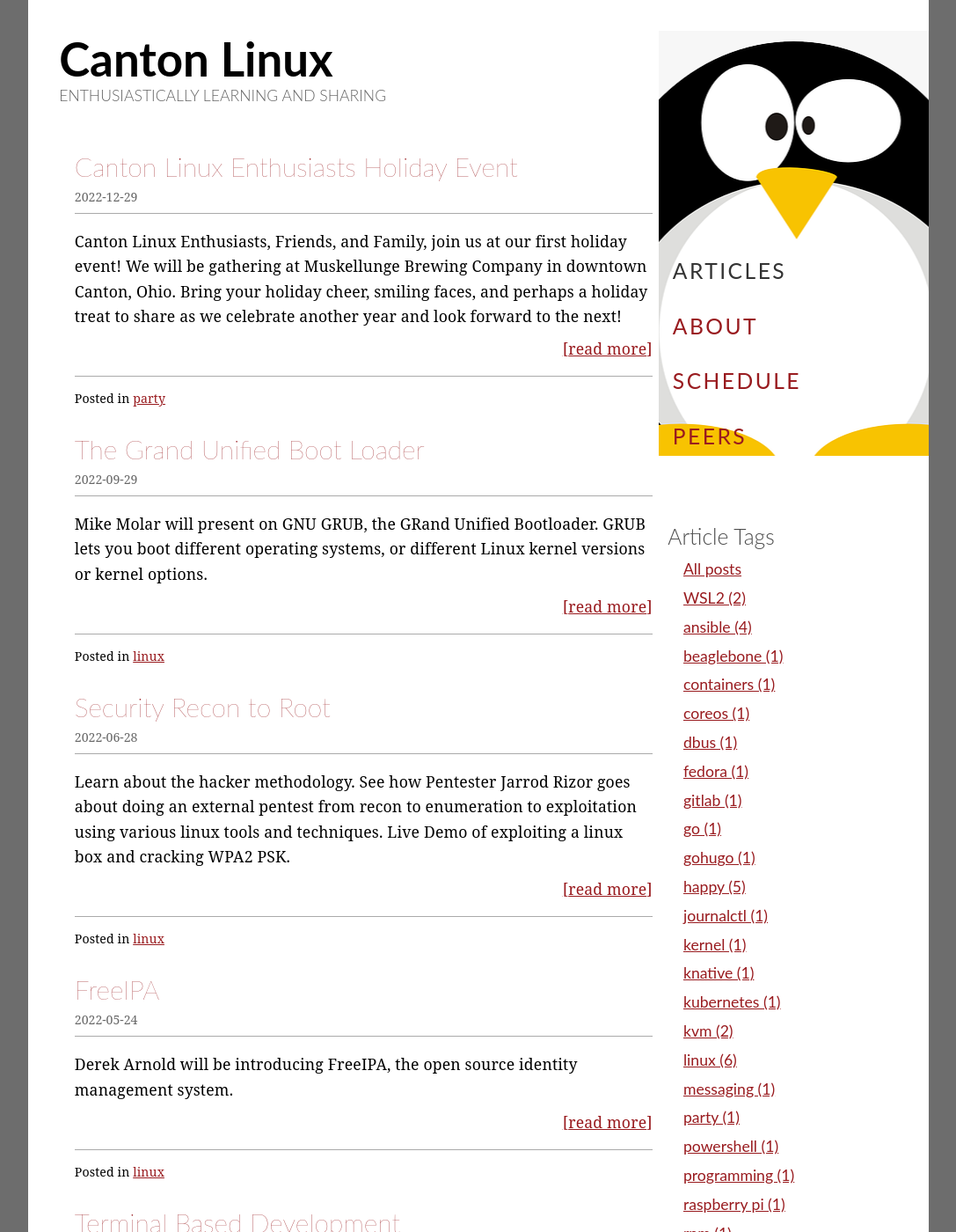
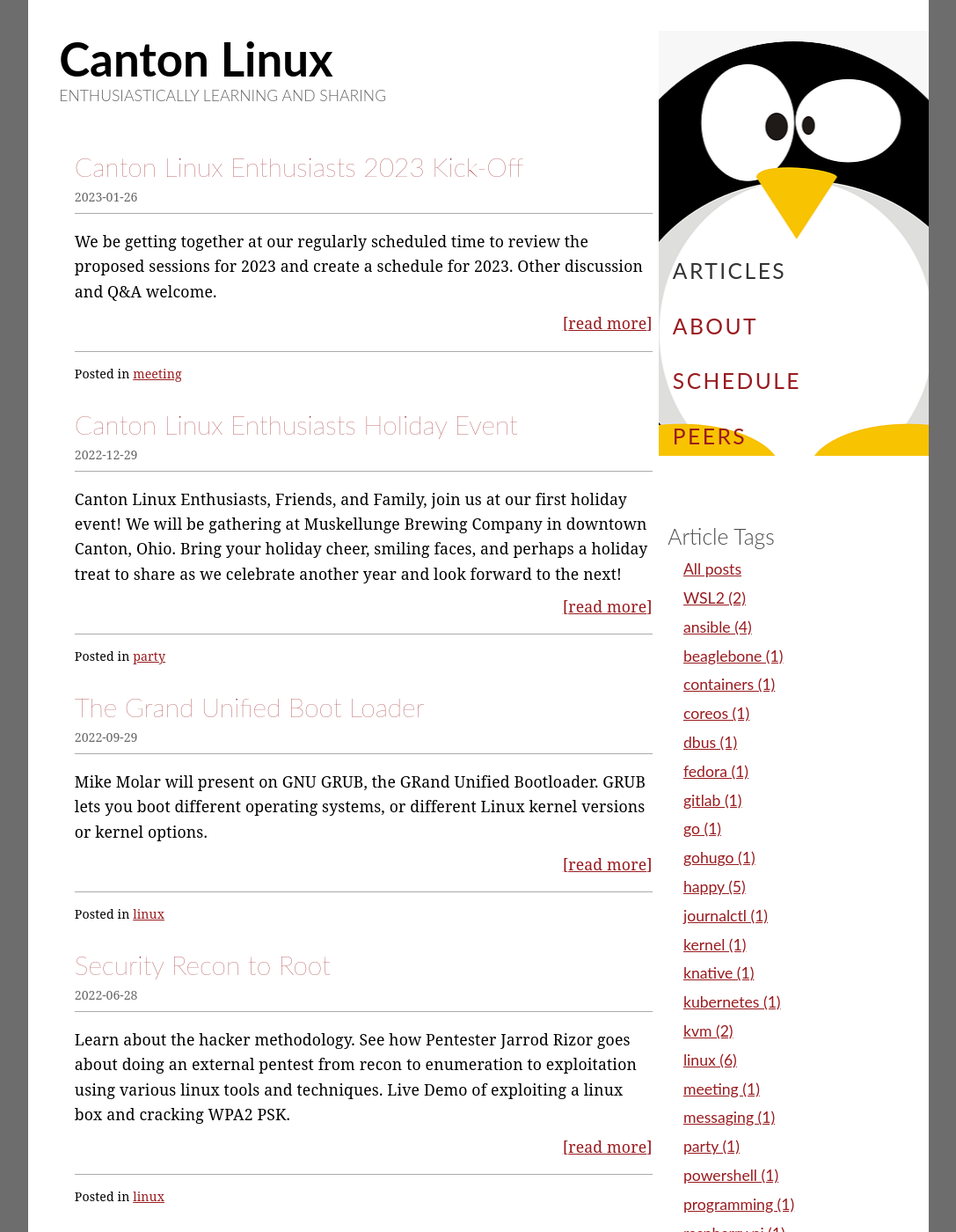
Before and after one commit to CantonLinux/cantonlinux.org, a Jekyll site: the page built from index.html, in a window 1280 px wide and 1400 px high. Shown: the whole window at 88% size, without its empty margins (96-1183 px from the left). Built offline with Jekyll 4.4.1, drawn with Linux system fonts in a browser that asks for light colours.

Commit message:
Add event

```diff
--- a/_data/schedule.yml
+++ b/_data/schedule.yml
@@ -1,6 +1,6 @@
 ---
 - date: "January 26, 2023"
-  title: "Meeting"
+  title: "2023 Kick Off Meeting"
 
 - date: "February 23, 2023"
   title: "Meeting"
--- /dev/null
+++ b/_posts/2023-01-26-kick-off.md
@@ -0,0 +1,16 @@
+---
+layout: post
+title: Canton Linux Enthusiasts 2023 Kick-Off
+date: 2023-01-26
+tags: [meeting]
+fpage: a
+---
+
+We be getting together at our regularly scheduled time to review the
+[proposed sessions](https://github.com/CantonLinux/cantonlinux.org/issues?q=is%3Aissue+is%3Aopen+label%3A%22talk+proposal%22)
+for 2023 and create a schedule for 2023. Other discussion and Q&A
+welcome.
+
+Hope to see every there!
+
+Thursday, January 26, 2027, 7 PM to 9 PM EDT. See [Meetup]({{site.meetupurl}}).
```
